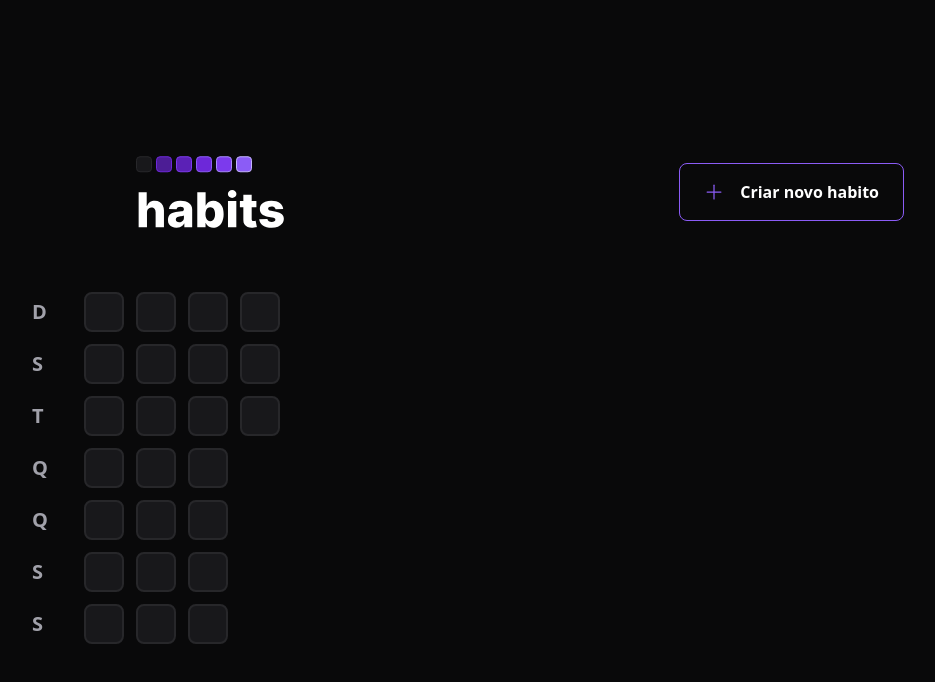
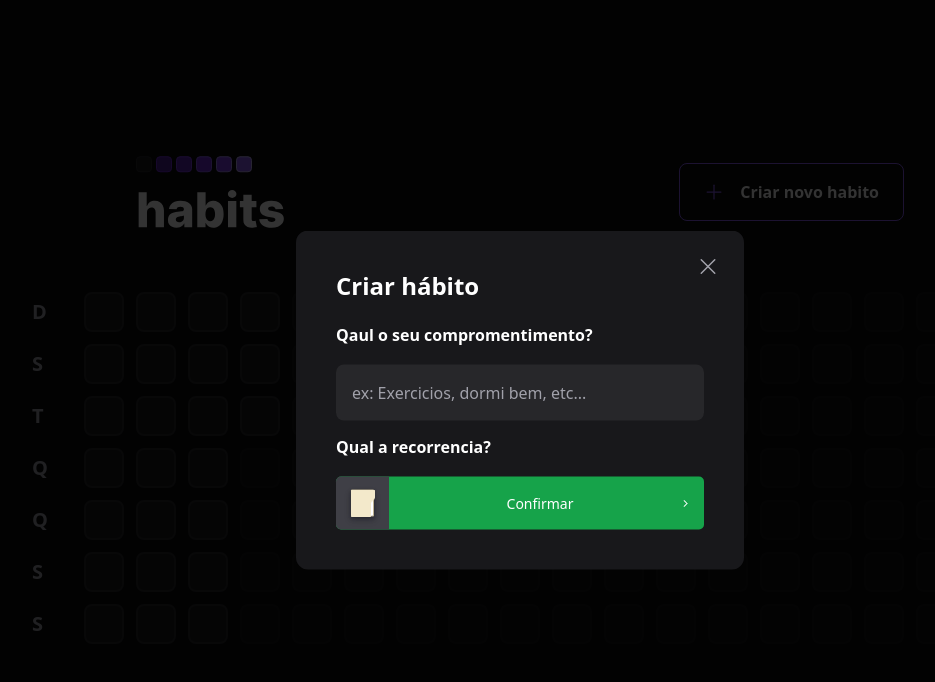
Before and after one commit to Lucasantos-S/habits, a React (Vite) app in the folder web/: page / in a window 1280 px wide. Both pictures are taken after a click on the button "Criar novo habito". Shown: the top 682 px of the page, without its empty margins (120-1055 px from the left). Built offline with nearby package versions, Linux system fonts and the light colour scheme.

Commit message:
created modal and popover

```diff
--- a/web/package.json
+++ b/web/package.json
@@ -9,6 +9,8 @@
     "preview": "vite preview"
   },
   "dependencies": {
+    "@radix-ui/react-dialog": "^1.0.2",
+    "@radix-ui/react-popover": "^1.0.3",
     "dayjs": "^1.11.7",
     "phosphor-react": "^1.4.1",
     "react": "^18.2.0",
--- a/web/src/App.tsx
+++ b/web/src/App.tsx
@@ -2,6 +2,7 @@ import Header from "./components/Header/Header";
 import SummaryTable from "./components/SummaryTable/SummaryTable";
 import "./styles/global.css";
 import { generateDatesFromYearBeginning } from "./utils/generate-Dates";
+import '../src/styles/global.css';
 
 generateDatesFromYearBeginning()
 
--- /dev/null
+++ b/web/src/components/Habits/CreatedHabits.tsx
@@ -0,0 +1,4 @@
+import ModalHabits from './ModalHabits'
+export function CreatedHabits() {
+  return <ModalHabits/>
+}
--- /dev/null
+++ b/web/src/components/Habits/ModalHabits.tsx
@@ -0,0 +1,29 @@
+import { Plus, X } from "phosphor-react";
+import * as Dialog from "@radix-ui/react-dialog";
+import {NewHabitForm} from "./NewHabitForm";
+function ModalHabits() {
+  return (
+    <Dialog.Root>
+        <Dialog.Trigger
+          className=" border border-violet-500     font-semibold rounded-lg px-6 py-4 flex items-center gap-4 hover:bg-violet-900"
+        >
+          <Plus size={20} className="text-violet-500" />
+          Criar novo habito
+        </Dialog.Trigger>
+        <Dialog.Portal>
+          <Dialog.Overlay className="w-screen h-screen bg-black/80 fixed inset-0" />
+          <Dialog.Content className=" absolute p-10 bg-zinc-900 w-full max-w-md  rounded-xl top-1/2 left-1/2 -translate-x-1/2 -translate-y-1/2">
+            <Dialog.Close className="absolute top-6 right-6 text-zinc-400 hover:text-zinc-200 " >
+              <X size={24}/>
+            </Dialog.Close>
+            <Dialog.Title className=" leading-tight text-2xl font-extrabold">
+                Criar hábito
+            </Dialog.Title>
+            <NewHabitForm/>
+          </Dialog.Content>
+        </Dialog.Portal>
+      </Dialog.Root>
+  )
+}
+
+export default ModalHabits
--- /dev/null
+++ b/web/src/components/Habits/NewHabitForm.tsx
@@ -0,0 +1,36 @@
+import { Check } from "phosphor-react";
+
+export function NewHabitForm() {
+  return (
+    <form className="w-full flex flex-col mt-6">
+      <label htmlFor="habit" className="font-semibold leading-tight">
+        Qaul o seu compromentimento?
+      </label>
+      <input
+        type="text"
+        name="title"
+        id=""
+        placeholder="ex: Exercicios, dormi bem, etc..."
+        className="p-4 rounded-lg bg-zinc-800 text-white placeholder:text-zinc-400 outline-none mt-5"
+        autoFocus
+      />
+      <label htmlFor=" Qual a recorrencia" className="font-semibold leading-tight mt-4 ">
+        Qual a recorrencia?
+      </label>
+      <button className="continue-application  mt-5 bg-green-600 hover:bg-green-500 font-semibold leading-tight">
+        <div  className=" bg-zinc-700 border-none">
+          <div className="pencil "></div>
+          <div className="folder ">
+            <div className="top ">
+              <svg viewBox="0 0 24 27">
+                <path d="M1,0 L23,0 C23.5522847,-1.01453063e-16 24,0.44771525 24,1 L24,8.17157288 C24,8.70200585 23.7892863,9.21071368 23.4142136,9.58578644 L20.5857864,12.4142136 C20.2107137,12.7892863 20,13.2979941 20,13.8284271 L20,26 C20,26.5522847 19.5522847,27 19,27 L1,27 C0.44771525,27 6.76353751e-17,26.5522847 0,26 L0,1 C-6.76353751e-17,0.44771525 0.44771525,1.01453063e-16 1,0 Z"></path>
+              </svg>
+            </div>
+            <div className="paper"></div>
+          </div>
+        </div>
+        Confirmar
+      </button>
+    </form>
+  );
+}
--- /dev/null
+++ b/web/src/components/Header/Logo.tsx
@@ -0,0 +1,9 @@
+import React from 'react'
+import logoImage from "../../assets/logo.svg";
+function Logo() {
+  return (
+    <img src={logoImage} alt="logo do site" />
+  )
+}
+
+export default Logo
--- a/web/src/components/SummaryTable/HabitDay.tsx
+++ b/web/src/components/SummaryTable/HabitDay.tsx
@@ -1,17 +1,47 @@
 import { generateDatesFromYearBeginning } from "../../utils/generate-Dates";
+import * as Popover from "@radix-ui/react-popover";
+import { ProgressBar } from "./ProgressBar";
 
 const generateDatesFromYear = generateDatesFromYearBeginning();
-function HabitDay() {
+const minimunSummaryDatesSize = 18 * 7; // quantidade de quadrados minumos
+
+const amountOfDatesToFill =
+  minimunSummaryDatesSize - generateDatesFromYear.length;
+export function HabitDay() {
   return (
     <div className="grid grid-rows-7 grid-flow-col gap-3">
       {generateDatesFromYear.map((yars, index) => {
-        console.log(yars)
         return (
-          <div key={index} className="w-10 h-10 bg-zinc-900 border-2 border-zinc-800 rounded-lg"></div>
+          <Popover.Root key={yars.toDateString()}>
+            <Popover.Trigger className="w-10 h-10 bg-zinc-900 border-2 border-zinc-800 rounded-lg"></Popover.Trigger>
+            <Popover.Portal>
+              <Popover.Content className="min-w-[320px] p-6 rounded-2xl bg-zinc-900 flex flex-col">
+                <span className="font-semibold text-zinc-400">
+                  Segunda Feita
+                </span>
+                <span className=" mt-1 font-extrabold leading-tight text-2xl">
+                  17/01
+                </span>
+
+                <ProgressBar progress={75} />
+                <Popover.Arrow
+                  width={20}
+                  height={10}
+                  className=" fill-zinc-900"
+                />
+              </Popover.Content>
+            </Popover.Portal>
+          </Popover.Root>
         );
       })}
+
+      {amountOfDatesToFill > 0 &&
+        Array.from({ length: amountOfDatesToFill }).map((_, inedex) => (
+          <div
+            key={inedex}
+            className="w-10 h-10 bg-zinc-900 border-2 border-zinc-800 opacity-40 cursor-not-allowed rounded-lg"
+          ></div>
+        ))}
     </div>
   );
 }
-
-export default HabitDay;
--- /dev/null
+++ b/web/src/components/SummaryTable/ProgressBar.tsx
@@ -0,0 +1,21 @@
+interface ProgressBarProps{
+  progress: number;
+}
+
+export function ProgressBar(props: ProgressBarProps) {
+
+  const ProgressStyle = {
+    width:`${props.progress}`
+  }
+  return (
+    <div className="h-3 rounded-xl bg-zinc-700 w-full mt-4">
+      <div
+        role="progressbar"
+        aria-label="Progresso de hábitos completados nesse dia"
+        aria-level={props.progress}
+        className="h-3 rounded-xl bg-violet-600"
+        style={{ width:`${props.progress}px`}}
+      ></div>
+    </div>
+  );
+}
--- a/web/src/components/SummaryTable/SummaryTable.tsx
+++ b/web/src/components/SummaryTable/SummaryTable.tsx
@@ -1,5 +1,5 @@
 import React from 'react'
-import HabitDay from './HabitDay'
+import {HabitDay} from './HabitDay'
 import WeekDays from './WeekDays'
 
 function SummaryTable() {
--- a/web/src/styles/global.css
+++ b/web/src/styles/global.css
@@ -1,3 +1,195 @@
 @tailwind base;
 @tailwind components;
 @tailwind utilities;
+
+.continue-application {
+    --color: #fff;
+    --background-left: #2B3044;
+    --folder: #F3E9CB;
+    --folder-inner: #BEB393;
+    --paper: #FFFFFF;
+    --paper-lines: #BBC1E1;
+    --paper-behind: #E1E6F9;
+    --pencil-cap: #fff;
+    --pencil-top: #275EFE;
+    --pencil-middle: #fff;
+    --pencil-bottom: #5C86FF;
+    --shadow: rgba(13, 15, 25, .2);
+    border: none;
+    outline: none;
+    cursor: pointer;
+    position: relative;
+    border-radius: 5px;
+    font-size: 14px;
+    font-weight: 500;
+    line-height: 19px;
+    -webkit-appearance: none;
+    -webkit-tap-highlight-color: transparent;
+    padding: 17px 29px 17px 69px;
+    color: var(--color);
+}
+
+  .continue-application > div {
+    top: 0;
+    left: 0;
+    bottom: 0;
+    width: 53px;
+    position: absolute;
+    overflow: hidden;
+    border-radius: 5px 0 0 5px;
+  }
+
+  .continue-application > div .folder {
+    width: 23px;
+    height: 27px;
+    position: absolute;
+    left: 15px;
+    top: 13px;
+  }
+
+  .continue-application > div .folder .top {
+    left: 0;
+    top: 0;
+    z-index: 2;
+    position: absolute;
+    transform: translateX(var(--fx, 0));
+    transition: transform 0.4s ease var(--fd, 0.3s);
+  }
+
+  .continue-application > div .folder .top svg {
+    width: 24px;
+    height: 27px;
+    display: block;
+    fill: var(--folder);
+    transform-origin: 0 50%;
+    transition: transform 0.3s ease var(--fds, 0.45s);
+    transform: perspective(120px) rotateY(var(--fr, 0deg));
+  }
+
+  .continue-application > div .folder:before, .continue-application > div .folder:after,
+  .continue-application > div .folder .paper {
+    content: "";
+    position: absolute;
+    left: var(--l, 0);
+    top: var(--t, 0);
+    width: var(--w, 100%);
+    height: var(--h, 100%);
+    border-radius: 1px;
+    background: var(--b, var(--folder-inner));
+  }
+
+  .continue-application > div .folder:before {
+    box-shadow: 0 1.5px 3px var(--shadow), 0 2.5px 5px var(--shadow), 0 3.5px 7px var(--shadow);
+    transform: translateX(var(--fx, 0));
+    transition: transform 0.4s ease var(--fd, 0.3s);
+  }
+
+  .continue-application > div .folder:after,
+  .continue-application > div .folder .paper {
+    --l: 1px;
+    --t: 1px;
+    --w: 21px;
+    --h: 25px;
+    --b: var(--paper-behind);
+  }
+
+  .continue-application > div .folder:after {
+    transform: translate(var(--pbx, 0), var(--pby, 0));
+    transition: transform 0.4s ease var(--pbd, 0s);
+  }
+
+  .continue-application > div .folder .paper {
+    z-index: 1;
+    --b: var(--paper);
+  }
+
+  .continue-application > div .folder .paper:before, .continue-application > div .folder .paper:after {
+    content: "";
+    width: var(--wp, 14px);
+    height: 2px;
+    border-radius: 1px;
+    transform: scaleY(0.5);
+    left: 3px;
+    top: var(--tp, 3px);
+    position: absolute;
+    background: var(--paper-lines);
+    box-shadow: 0 12px 0 0 var(--paper-lines), 0 24px 0 0 var(--paper-lines);
+  }
+
+  .continue-application > div .folder .paper:after {
+    --tp: 6px;
+    --wp: 10px;
+  }
+
+  .continue-application > div .pencil {
+    height: 2px;
+    width: 3px;
+    border-radius: 1px 1px 0 0;
+    top: 8px;
+    left: 105%;
+    position: absolute;
+    z-index: 3;
+    transform-origin: 50% 19px;
+    background: var(--pencil-cap);
+    transform: translateX(var(--pex, 0)) rotate(35deg);
+    transition: transform 0.4s ease var(--pbd, 0s);
+  }
+
+  .continue-application > div .pencil:before, .continue-application > div .pencil:after {
+    content: "";
+    position: absolute;
+    display: block;
+    background: var(--b, linear-gradient(var(--pencil-top) 55%, var(--pencil-middle) 55.1%, var(--pencil-middle) 60%, var(--pencil-bottom) 60.1%));
+    width: var(--w, 5px);
+    height: var(--h, 20px);
+    border-radius: var(--br, 2px 2px 0 0);
+    top: var(--t, 2px);
+    left: var(--l, -1px);
+  }
+
+  .continue-application > div .pencil:before {
+    -webkit-clip-path: polygon(0 5%, 5px 5%, 5px 17px, 50% 20px, 0 17px);
+    clip-path: polygon(0 5%, 5px 5%, 5px 17px, 50% 20px, 0 17px);
+  }
+
+  .continue-application > div .pencil:after {
+    --b: none;
+    --w: 3px;
+    --h: 6px;
+    --br: 0 2px 1px 0;
+    --t: 3px;
+    --l: 3px;
+    border-top: 1px solid var(--pencil-top);
+    border-right: 1px solid var(--pencil-top);
+  }
+
+  .continue-application:before, .continue-application:after {
+    content: "";
+    position: absolute;
+    width: 10px;
+    height: 2px;
+    border-radius: 1px;
+    background: var(--color);
+    transform-origin: 9px 1px;
+    transform: translateX(var(--cx, 0)) scale(0.5) rotate(var(--r, -45deg));
+    top: 26px;
+    right: 16px;
+    transition: transform 0.3s;
+  }
+
+  .continue-application:after {
+    --r: 45deg;
+  }
+
+  .continue-application:hover {
+    --cx: 2px;
+    --bg: var(--background-hover);
+    --fx: -40px;
+    --fr: -60deg;
+    --fd: .15s;
+    --fds: 0s;
+    --pbx: 3px;
+    --pby: -3px;
+    --pbd: .15s;
+    --pex: -24px;
+  }
```
Also changed, not shown: web/src/components/Header/Header.tsx (+5 -7 lines), 1 other file (tests, documents, lock files or other folders).
